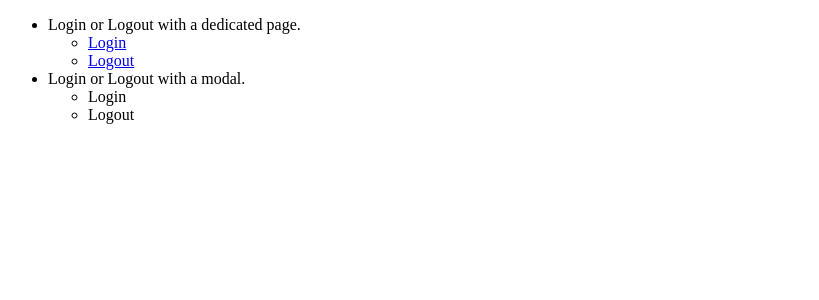
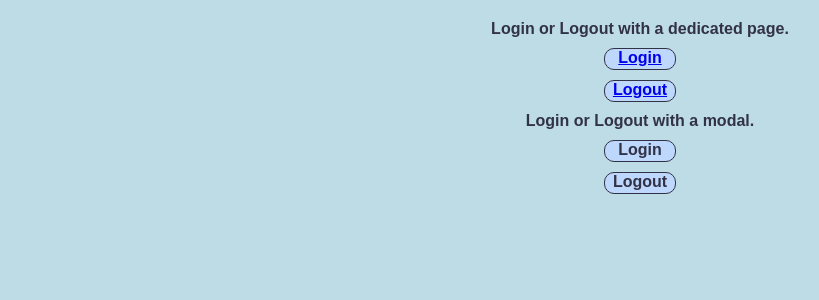
Before and after one commit to cnobile2012/django-pam, a Django app: page / in a window 1280 px wide. Shown: the top 300 px of the page, without its empty margins (0-819 px from the left). Run offline with Django 3.2, Linux system fonts and the light colour scheme.

Commit message:
Added some styles to the home page.

```diff
--- /dev/null
+++ b/example_site/dev/css/common.css
@@ -0,0 +1,33 @@
+body {
+  font-family: Arial, Helvetica, sans-serif;
+  margin: 0;
+  padding: 0;
+  padding-bottom: 3em;
+  background-color: rgba(190, 220, 230, 1);
+  font-size: medium;
+  color: rgba(50, 50, 70, 1);
+}
+
+div.container {
+  width: 300px;
+  margin: 20px auto 0 auto;
+}
+
+.container ul {
+  list-style-type: none;
+  margin: 0;
+  padding: 0;
+  text-align: center;
+  font-weight: bold;
+}
+
+.container ul.dedicated li,
+.container ul.modal li{
+  display: block;
+  margin: 10px auto;
+  height: 20px;
+  width: 70px;
+  border: 1px solid rgba(50, 50, 70, 1);
+  border-radius: 10px;
+  background-color: rgba(190, 215, 253, 1);
+}
--- a/example_site/templates/base.html
+++ b/example_site/templates/base.html
@@ -4,8 +4,9 @@
     <meta charset="utf-8" />
     <meta http-equiv="X-UA-Compatible" content="IE=edge" />
     <meta name="viewport" content="width=device-width, initial-scale=1" />
-    <title>Authentication</title>
-    {{ form.media }}
+    <title>Django PAM Example Site</title>
+    <link href="/static/css/common.css" type="text/css" media="all"
+          rel="stylesheet" />
 {% block script %}{% endblock %}
   </head>
   <body>
--- a/example_site/templates/home/home.html
+++ b/example_site/templates/home/home.html
@@ -1,17 +1,17 @@
 {% extends "base.html" %}
 {% block content %}
-      <div>
+      <div class="container">
         <ul>
           <li>
             Login or Logout with a dedicated page.
-            <ul>
+            <ul class="dedicated">
               <li><a href="{% url 'django-pam:login' %}">Login</a></li>
               <li><a href="{% url 'django-pam:logout' %}">Logout</a></li>
             </ul>
           </li>
           <li>
             Login or Logout with a modal.
-            <ul>
+            <ul class="modal">
               <li>Login</li>
               <li>Logout</li>
             </ul>
```
